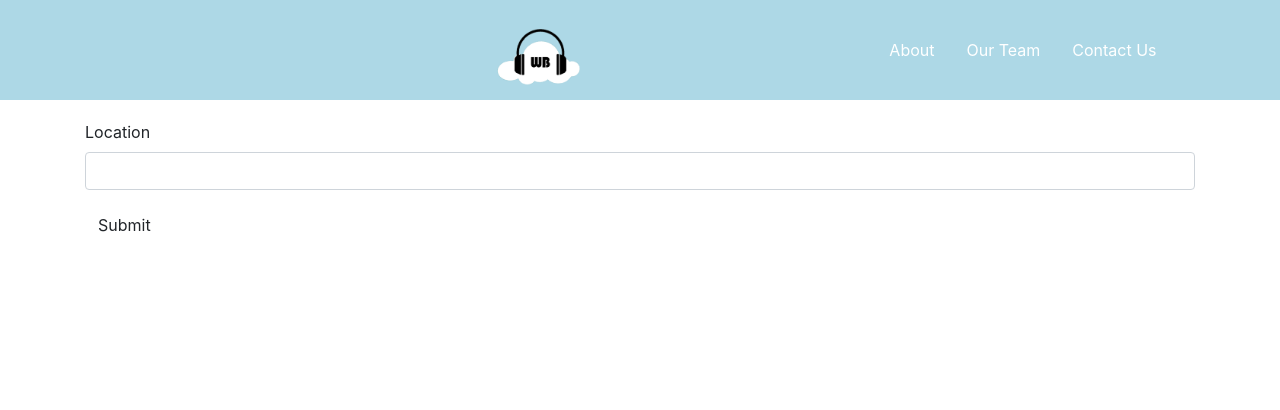
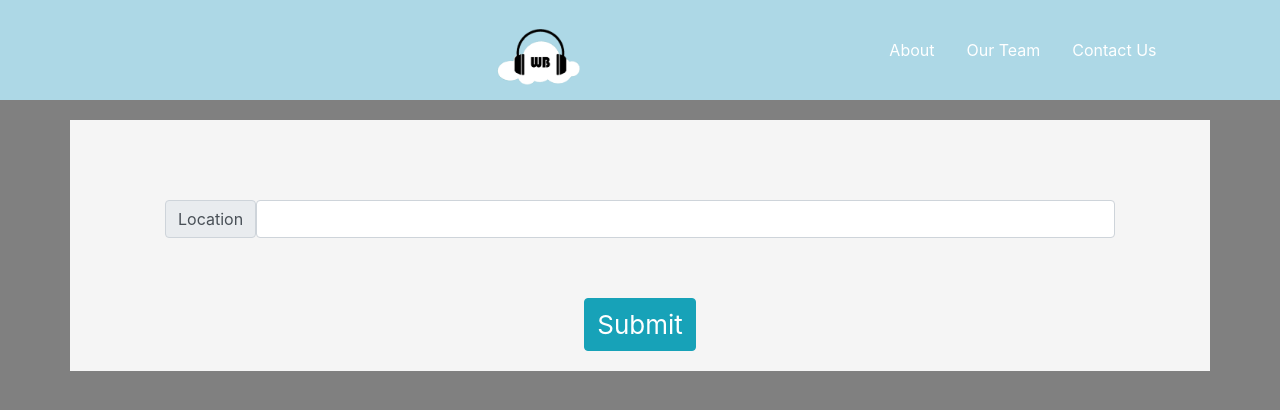
Before and after one commit to mfskibiel/WeatherBuddy, a plain HTML site: page index.html in a window 1280 px wide. Drawn offline with nearby package versions, Linux system fonts and the light colour scheme.

Commit message:
adding styling to the container for location submit

```diff
--- a/index.html
+++ b/index.html
@@ -36,13 +36,13 @@
     </div>
     <div class='container'>
         <form>
-            <div class="form-group">
-                <label for="locationInput">Location</label>
+            <div class="form-group input-group-prepend">
+                    <span class="input-group-text">Location</span>
+                <!-- <label for="locationInput">Location</label> -->
                 <input class="form-control" id="location" rows="3"></input>
             </div>
 
-
-            <a id='submit' href="https://accounts.spotify.com/en/authorize?client_id=4eaca4681191464aa25a67d6a355ce9f&redirect_uri=http://localhost:3000/&response_type=token" class="btn btn-default">Submit</a>
+            <a id='submit' href="https://accounts.spotify.com/en/authorize?client_id=4eaca4681191464aa25a67d6a355ce9f&redirect_uri=http://localhost:3000/&response_type=token" class="btn btn-info">Submit</a>
         </form>
     </div>
 
--- a/style.css
+++ b/style.css
@@ -1,3 +1,6 @@
+body{
+    background: grey;
+}
 .row{
     background: lightblue;
     padding: 0px;
@@ -18,6 +21,18 @@ img{
     color: white;
 }
 
+.container{
+    background: whitesmoke;
+}
 form{
-    margin: 0 auto;
+    text-align: center;
+    padding: 20px;
 }
+ .form-group{
+    padding: 40px;
+    margin: 20px;
+}
+
+#submit{
+    font-size: 26px;
+}
```
